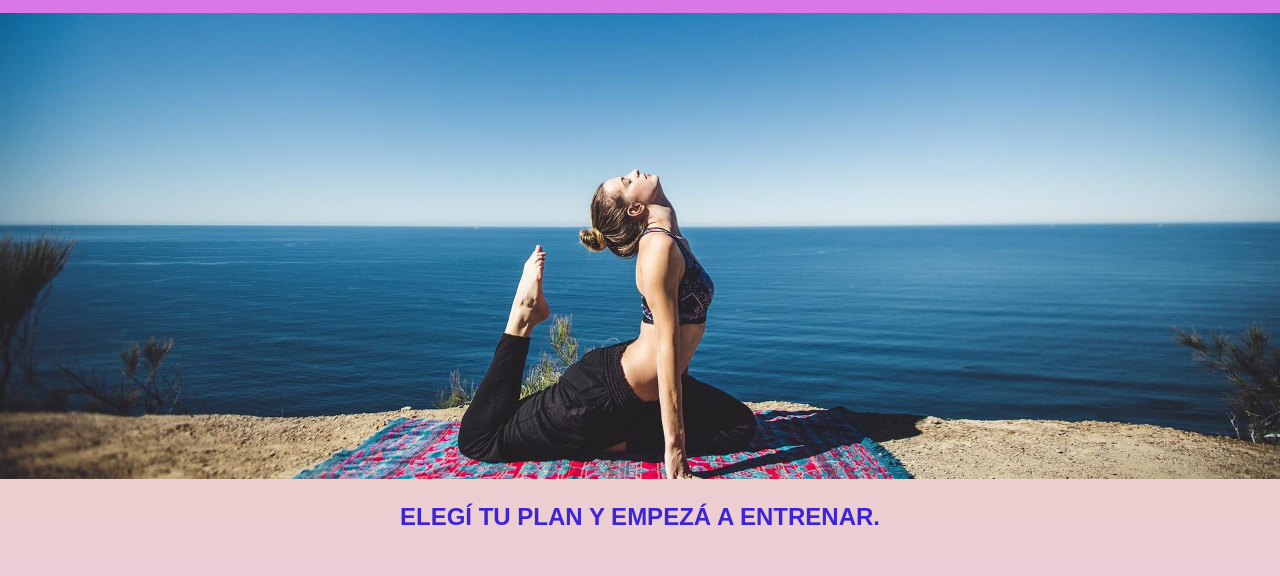
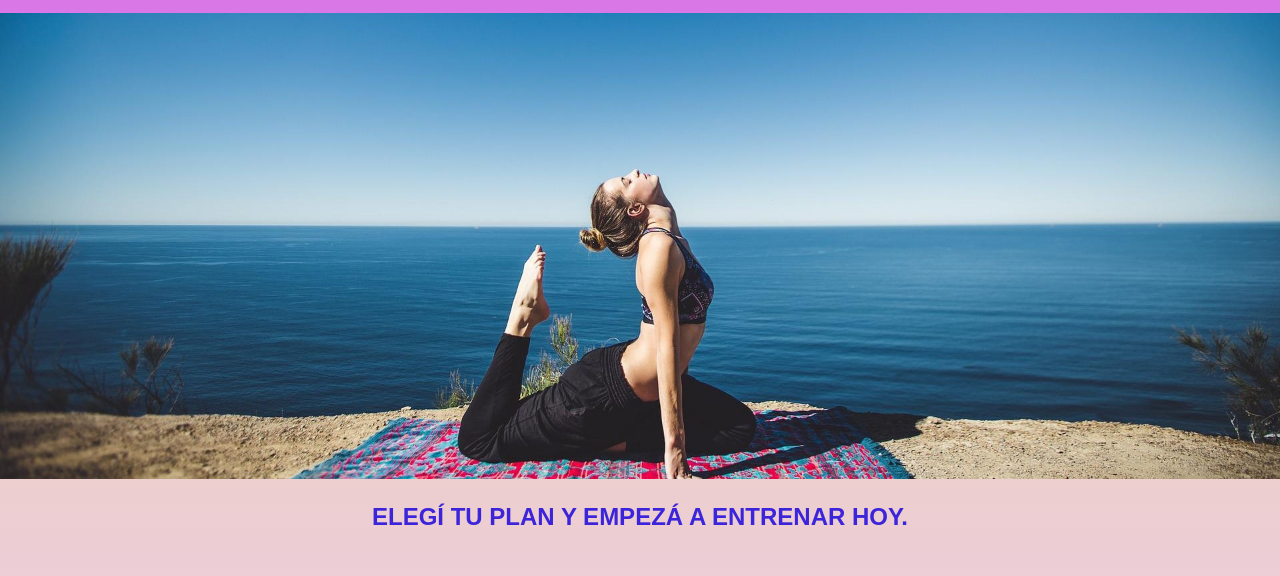
Before and after one commit to tamara-o1995/TPE_TIO, a plain HTML site: page inscripciones.html in a window 1280 px wide. Shown: the part 167-743 px from the top of the page. Drawn offline with Linux system fonts and the light colour scheme; no server answers.

Commit message:
se modifico titulo h2

```diff
--- a/inscripciones.html
+++ b/inscripciones.html
@@ -32,7 +32,7 @@
         </nav>
 
         <img src="images/portada.jpg" alt="coverPhoto" />
-        <h2>Elegí tu plan y empezá a entrenar.</h2>
+        <h2>Elegí tu plan y empezá a entrenar hoy.</h2>
     </header>
 
         <section class="contentInscripcion">
```
